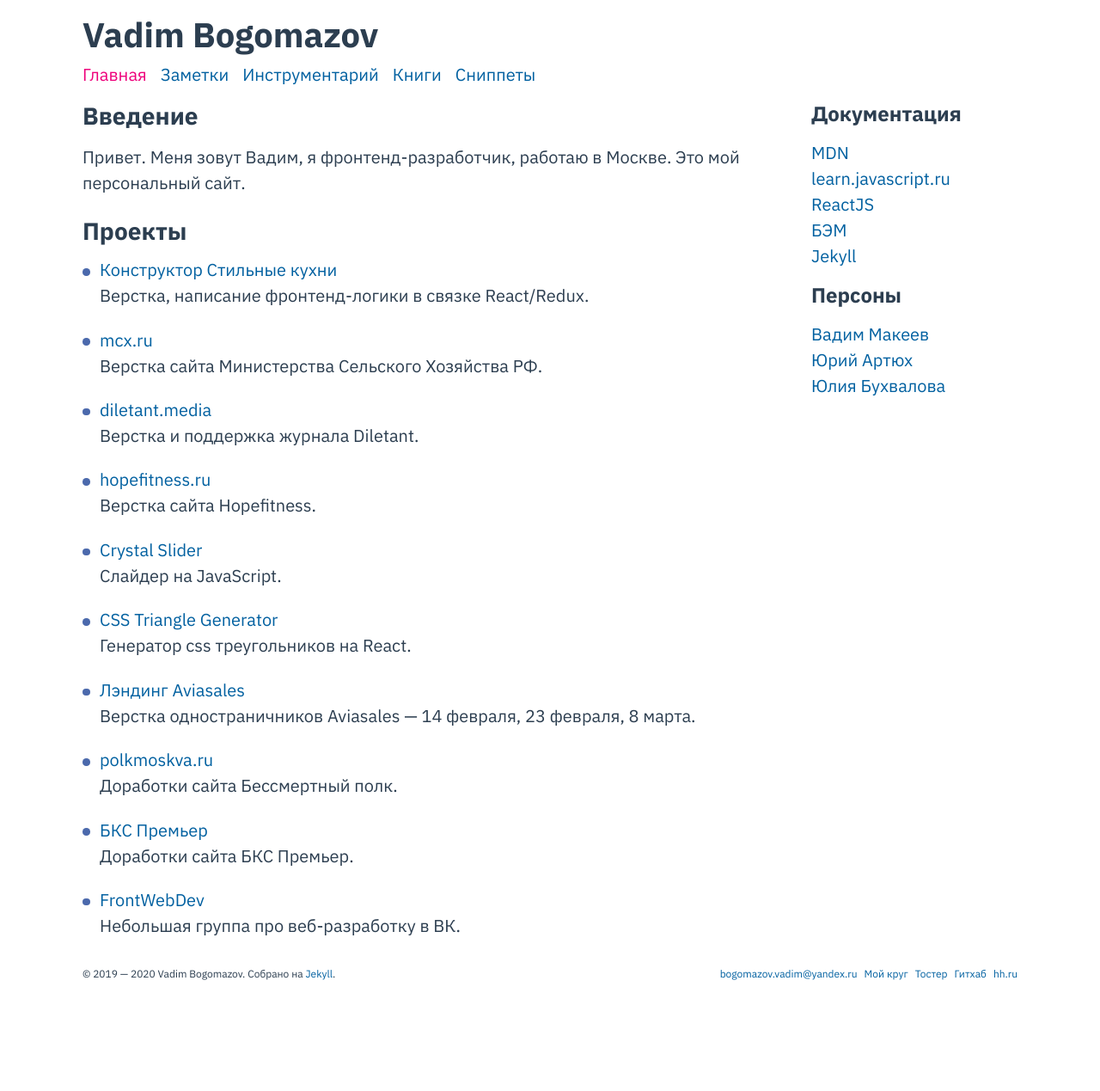
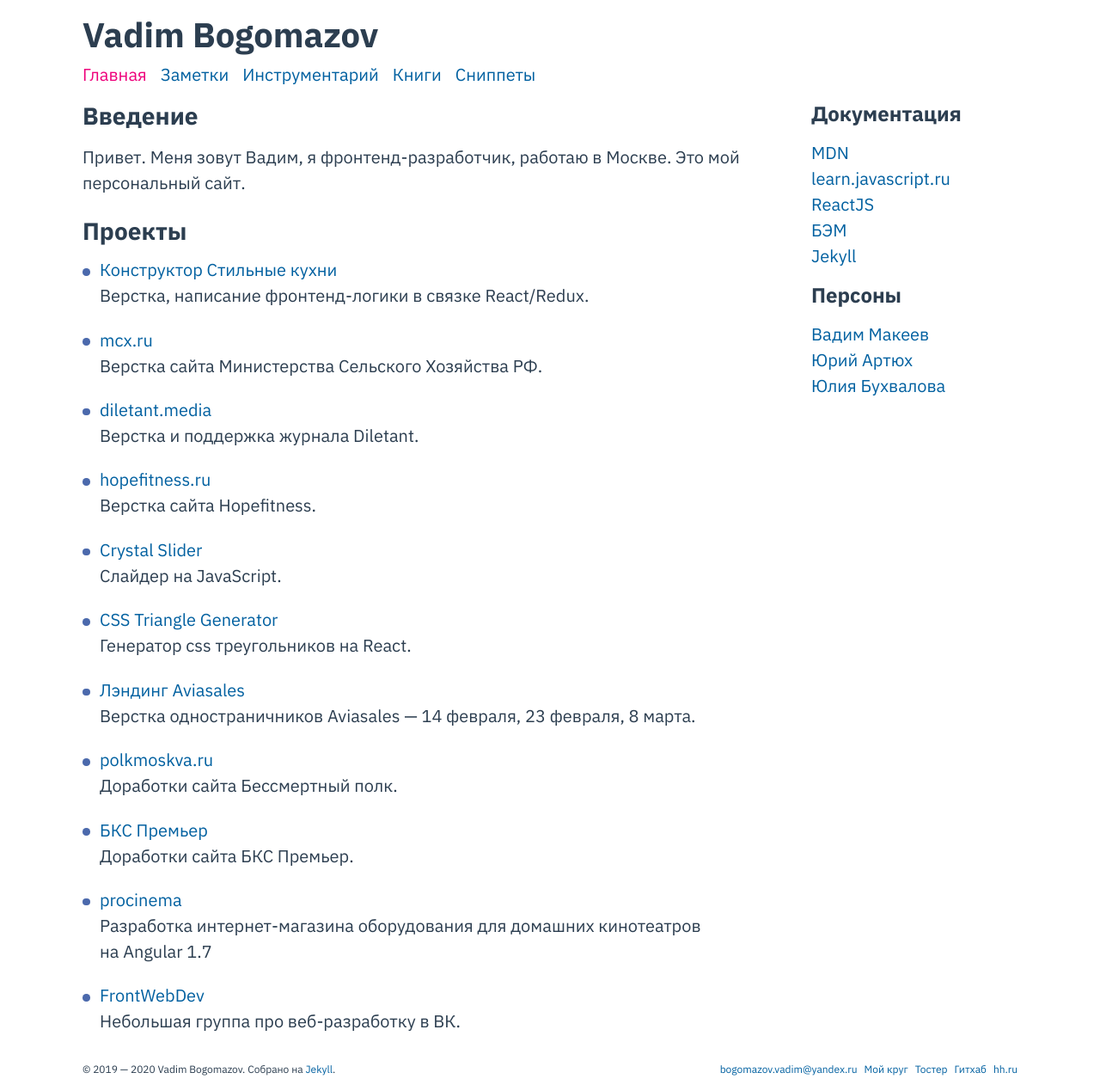
Before and after one commit to vadimbogomazov/vadimbogomazov.github.io, a Jekyll site: the page built from index.md, in a window 1280 px wide. Shown: the whole page at 86% size. Built offline with Jekyll 4.4.1, drawn with Linux system fonts in a browser that asks for light colours; before the commit the page ends 1158 px from its top, so only the background shows below that.

Commit message:
Update data

```diff
--- a/index.md
+++ b/index.md
@@ -30,6 +30,9 @@ projects:
     - name: БКС Премьер
       description: Доработки сайта БКС Премьер.
       url: https://bcspremier.ru/banking/
+    - name: procinema
+      description: Разработка интернет-магазина оборудования для домашних кинотеатров на&nbsp;Angular&nbsp;1.7
+      url: https://bcspremier.ru/banking/
     - name: FrontWebDev
       description: Небольшая группа про веб-разработку в&nbsp;ВК.
       url: https://vk.com/frontwebd
```
